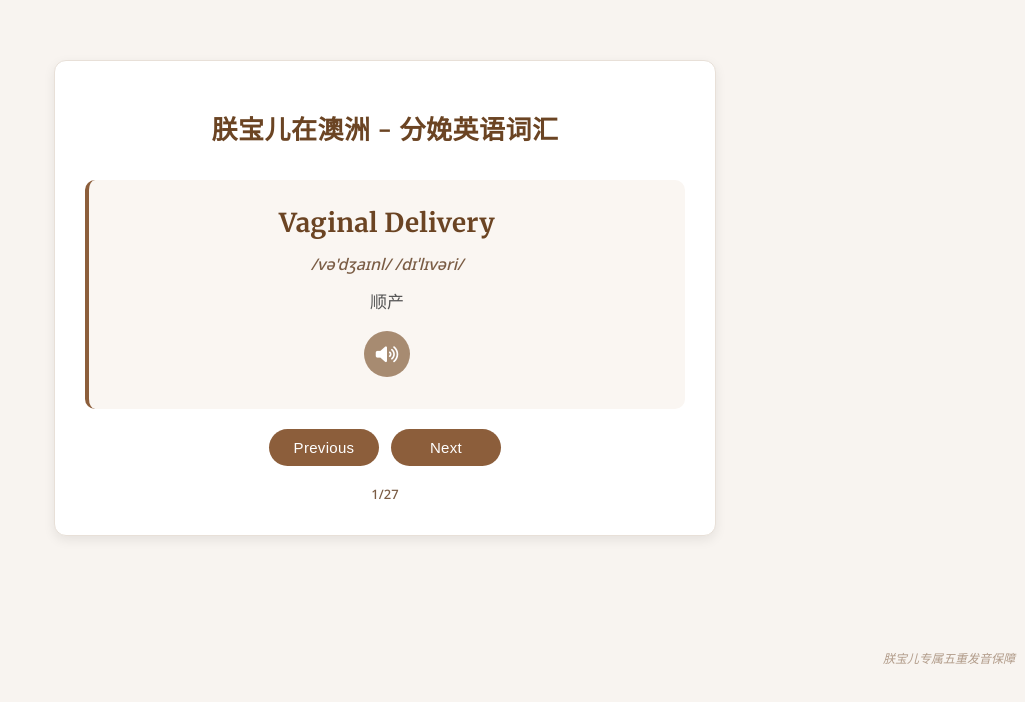
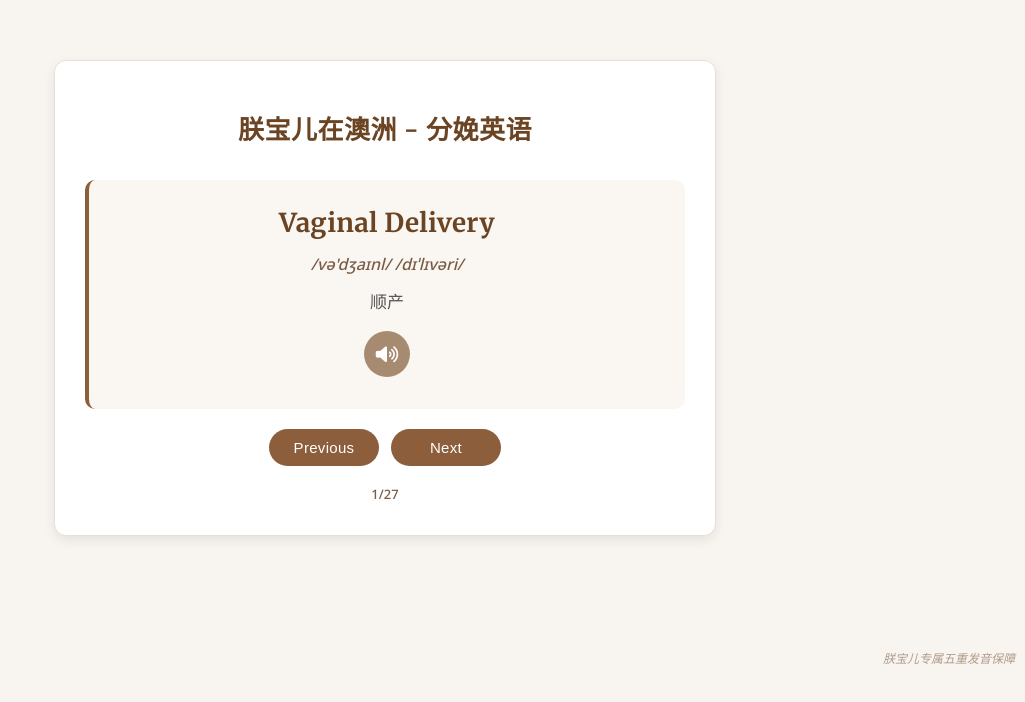
Before and after one commit to YAOMVP/zhenbaoerNLabor-Delivery, a plain HTML site: page index.html in a window 1280 px wide. Shown: the part 122-824 px from the top of the page, without its empty margins (255-1280 px from the left). Drawn offline with Linux system fonts and the light colour scheme.

Commit message:
Update index.html

```diff
--- a/index.html
+++ b/index.html
@@ -3,7 +3,7 @@
 <head>
     <meta charset="UTF-8">
     <meta name="viewport" content="width=device-width, initial-scale=1.0">
-    <title>朕宝儿在澳洲 - 分娩英语词汇</title>
+    <title>朕宝儿在澳洲 - 分娩英语</title>
     <!-- 朕宝儿专属五重保险发音版 -->
     <link href="https://fonts.googleapis.com/css2?family=Noto+Sans:wght@400;500;600&family=Merriweather:wght@400;700&display=swap" rel="stylesheet">
     <style>
@@ -145,7 +145,7 @@
 </head>
 <body>
     <div class="container">
-        <h1>朕宝儿在澳洲 - 分娩英语词汇</h1>
+        <h1>朕宝儿在澳洲 - 分娩英语</h1>
 
         <div class="vocab-card">
             <div class="word" id="word">Word</div>
```
